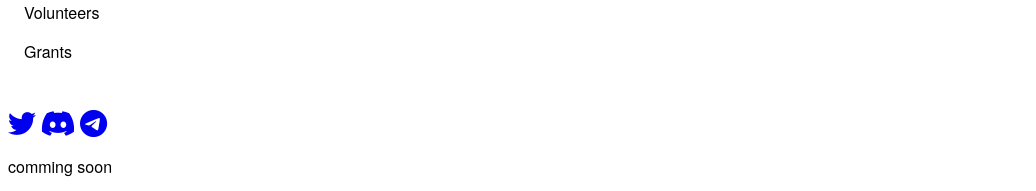
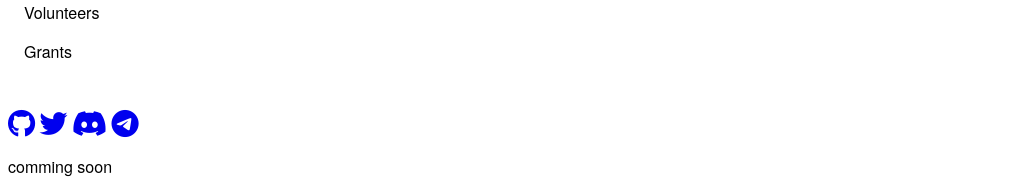
Before and after one commit to TABConf/2023.tabconf.com, a Jekyll site: the page built from merch.md, in a window 1280 px wide. Shown: the part 1230-1421 px from the top of the page, without its empty margins (0-1036 px from the left). Built offline with Jekyll 4.4.1, drawn with Linux system fonts in a browser that asks for light colours; nearby versions of some CDN libraries.

Commit message:
Update default.html

```diff
--- a/_layouts/default.html
+++ b/_layouts/default.html
@@ -126,6 +126,7 @@
       </ul>
       <br>
       <p>
+        <a target="_blank" href="https://github.com/TABConf/2023.tabconf.com"><i class="fa fa-github" style="font-size:28px"></i></a>
         <a target="_blank" href="https://twitter.com/tabconf"><i class="fa fa-twitter" style="font-size:28px"></i></a>
         <a target="_blank" href="https://discord.gg/TxFAWb3Adp"><i class="fa-brands fa-discord"
             style="font-size:28px"></i></a>
```
